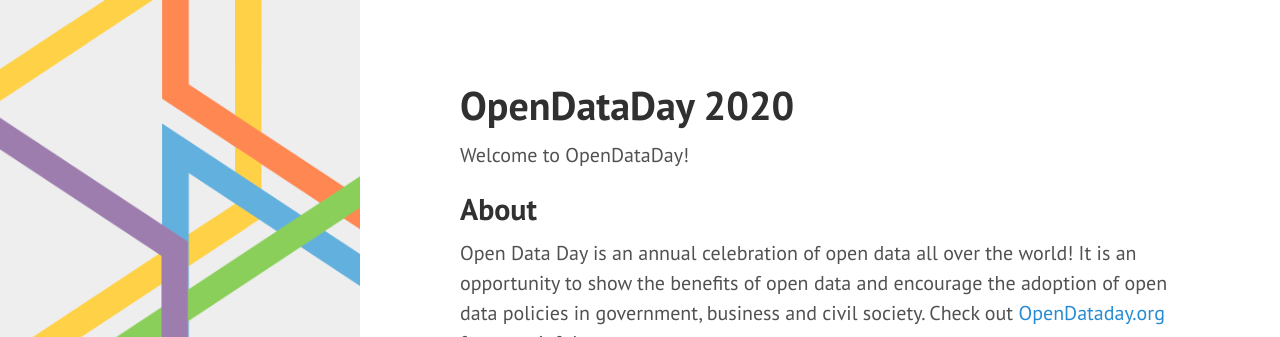
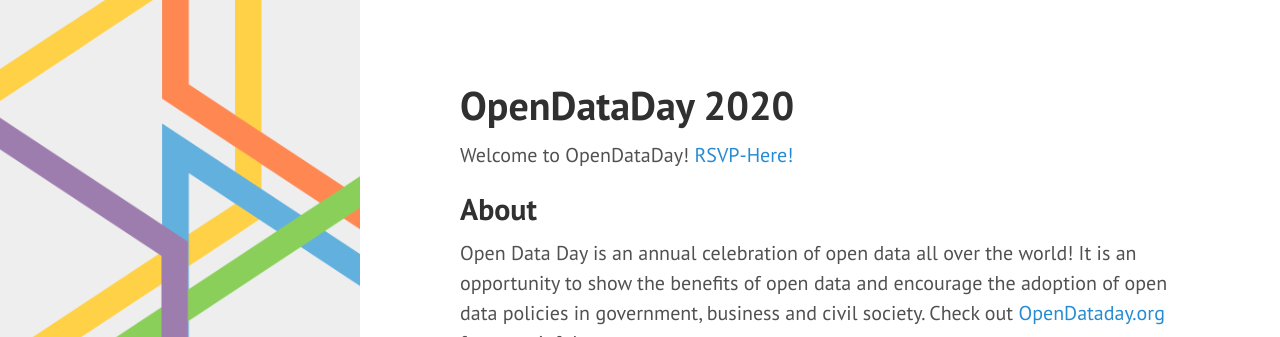
Before and after one commit to OpenSTL/build4stl-jekyll-site, a Jekyll site: the page built from OpenDataDay.md, in a window 1280 px wide and 900 px high. Shown: the top 337 px of the window. Built offline with Jekyll 4.4.1, drawn with Linux system fonts in a browser that asks for light colours.

Commit message:
Update OpenDataDay.md

```diff
--- a/OpenDataDay.md
+++ b/OpenDataDay.md
@@ -4,7 +4,7 @@
 permalink: /ODD20/
 ---
 
-Welcome to OpenDataDay!
+Welcome to OpenDataDay! [RSVP-Here!](https://www.meetup.com/Openstl/events/268639692/)
 
 ## About
 
```
